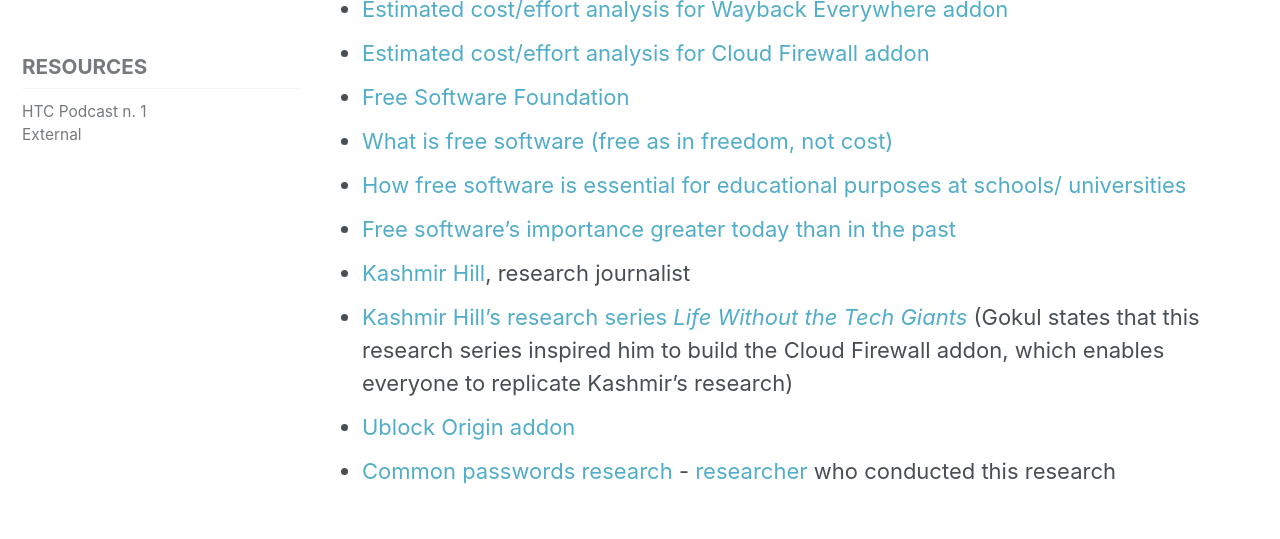
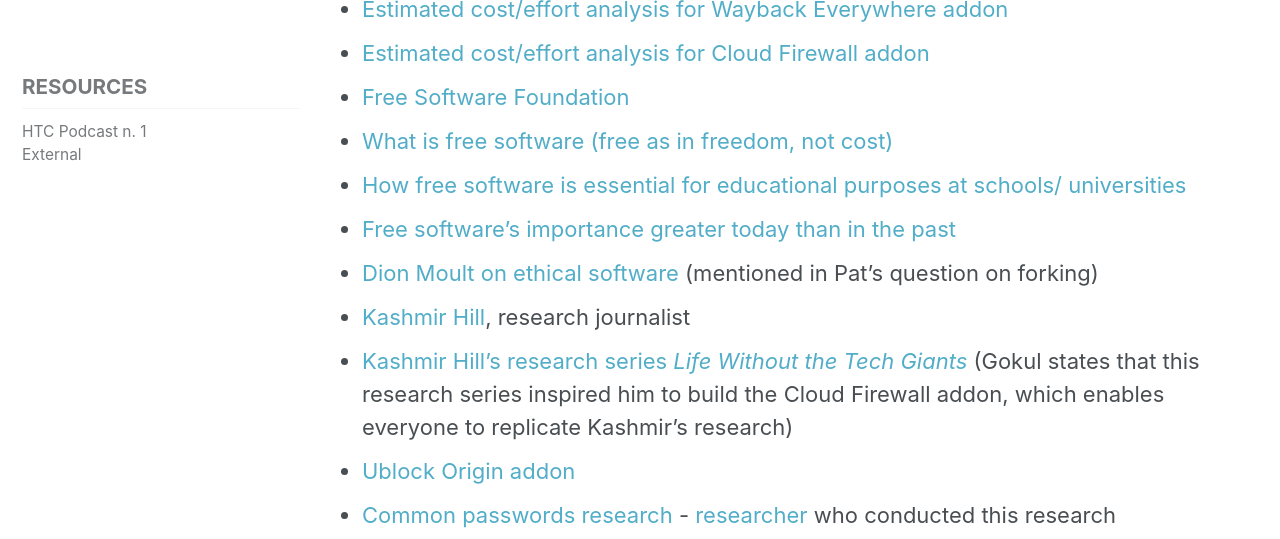
Before and after one commit to humanetech-community/community-hub, a Jekyll site: the page built from _resources/htc-podcast/01-episode.md, in a window 1280 px wide and 900 px high, scrolled down 1232 px, cut to the strip 0-539 px from the top of the window. Built offline with Jekyll 4.4.1, drawn with Linux system fonts in a browser that asks for light colours; cached includes are drawn as plain includes; nearby versions of some CDN libraries.

Commit message:
Reference added - #96

```diff
--- a/_resources/htc-podcast/01-episode.md
+++ b/_resources/htc-podcast/01-episode.md
@@ -45,6 +45,7 @@
 - [What is free software (free as in freedom, not cost)](https://www.gnu.org/philosophy/free-sw.en.html)
 - [How free software is essential for educational purposes at schools/ universities](https://www.gnu.org/education/education.html)
 - [Free software’s importance greater today than in the past](https://www.gnu.org/philosophy/free-software-even-more-important.html)
+- [Dion Moult on ethical software](https://thinkmoult.com/five-fundamental-facets-of-ethical-software.html) (mentioned in Pat’s question on forking)
 - [Kashmir Hill](https://twitter.com/kashhill), research journalist
 - [Kashmir Hill’s research series _Life Without the Tech Giants_](https://gizmodo.com/life-without-the-tech-giants-1830258056) (Gokul states that this research series inspired him to build the Cloud Firewall addon, which enables everyone to replicate Kashmir’s research)
 - [Ublock Origin addon](https://addons.mozilla.org/en-US/firefox/addon/ublock-origin)
```
